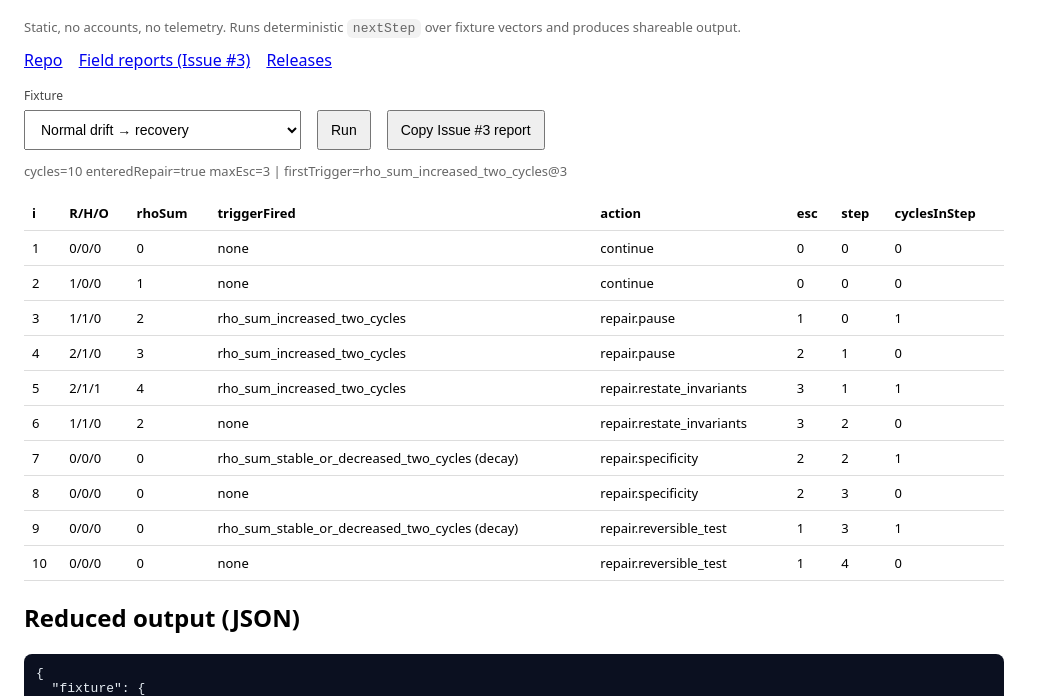
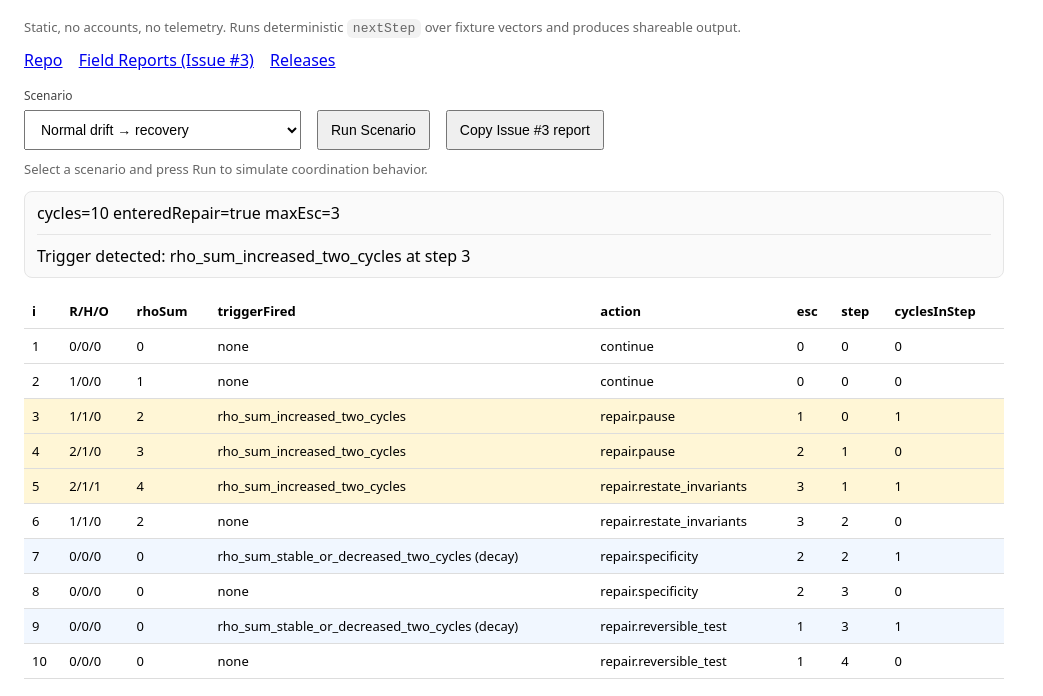
Before and after one commit to CoordCards/coordcard, a website built with Vite: page playground/index.html in a window 1280 px wide. Both pictures are taken after a click on the button "Copy Issue #3 report". Shown: the part 70-766 px from the top of the page, without its empty margins (0-1043 px from the left). Built offline with nearby package versions, Linux system fonts and the light colour scheme.

Commit message:
playground: scenario wording + better trigger/copy summary + row highlights

````diff
--- a/playground/index.html
+++ b/playground/index.html
@@ -17,6 +17,9 @@
       code { background: #f2f2f2; padding: 2px 6px; border-radius: 6px; }
       .muted { color: #666; font-size: 13px; }
       .links a { margin-right: 12px; }
+      .summaryBox { margin-top: 12px; padding: 10px 12px; border: 1px solid #e5e5e5; border-radius: 8px; background: #fafafa; }
+      tr.row-trigger td { background: #fff6d6; }
+      tr.row-decay td { background: #f1f7ff; }
     </style>
   </head>
   <body>
@@ -27,20 +30,22 @@
 
     <div class="links">
       <a href="https://github.com/CoordCards/coordcard" target="_blank" rel="noreferrer">Repo</a>
-      <a href="https://github.com/CoordCards/coordcard/issues/3" target="_blank" rel="noreferrer">Field reports (Issue #3)</a>
+      <a href="https://github.com/CoordCards/coordcard/issues/3" target="_blank" rel="noreferrer">Field Reports (Issue #3)</a>
       <a href="https://github.com/CoordCards/coordcard/releases" target="_blank" rel="noreferrer">Releases</a>
     </div>
 
     <div class="row" style="margin-top: 16px;">
       <div>
-        <label for="fixture">Fixture</label>
+        <label for="fixture">Scenario</label>
         <select id="fixture"></select>
       </div>
-      <button id="run">Run</button>
+      <button id="run">Run Scenario</button>
       <button id="copy">Copy Issue #3 report</button>
     </div>
 
-    <div id="summary" class="muted" style="margin-top: 12px;"></div>
+    <p class="muted" style="margin-top: 10px;">Select a scenario and press Run to simulate coordination behavior.</p>
+
+    <div id="summary" class="summaryBox"></div>
 
     <table id="table" aria-label="Run output">
       <thead>
--- a/playground/src/main.ts
+++ b/playground/src/main.ts
@@ -24,20 +24,42 @@ for (const f of FIXTURES) {
 
 let lastRun: any = null;
 
+function escapeHtml(s: string) {
+  return s
+    .replaceAll('&', '&amp;')
+    .replaceAll('<', '&lt;')
+    .replaceAll('>', '&gt;')
+    .replaceAll('"', '&quot;')
+    .replaceAll("'", '&#39;');
+}
+
+function triggerSummary(run: any): string {
+  const firstTrigger = run.out.find((x: any) => x.triggerFired && x.triggerFired !== 'none' && !String(x.triggerFired).includes('decay'));
+  if (!firstTrigger) return 'No trigger detected';
+  return `Trigger detected: ${firstTrigger.triggerFired} at step ${firstTrigger.i}`;
+}
+
 function render(run: any) {
   tbody.innerHTML = '';
 
   const enteredRepair = run.out.some((x: any) => x.action !== 'continue');
   const maxEsc = Math.max(...run.out.map((x: any) => x.escalationLevel));
   const timeout = run.out.find((x: any) => x.action === 'vent.tighten_scope');
-  const firstTrigger = run.out.find((x: any) => x.triggerFired && x.triggerFired !== 'none' && !String(x.triggerFired).includes('decay'));
 
-  summary.textContent = `cycles=${run.out.length} enteredRepair=${enteredRepair} maxEsc=${maxEsc}` +
-    (firstTrigger ? ` | firstTrigger=${firstTrigger.triggerFired}@${firstTrigger.i}` : '') +
-    (timeout ? ` | timeout@${timeout.i}` : '');
+  const headline = `cycles=${run.out.length} enteredRepair=${enteredRepair} maxEsc=${maxEsc}` + (timeout ? ` | timeout@${timeout.i}` : '');
+  const trig = triggerSummary(run);
+
+  // Visually separate headline from trigger summary.
+  summary.innerHTML = `${escapeHtml(headline)}<hr style="border:0;border-top:1px solid #e5e5e5;margin:10px 0;"/>${escapeHtml(trig)}`;
 
   for (const row of run.out) {
     const tr = document.createElement('tr');
+
+    if (row.triggerFired && row.triggerFired !== 'none') {
+      if (String(row.triggerFired).includes('decay')) tr.classList.add('row-decay');
+      else tr.classList.add('row-trigger');
+    }
+
     const cells = [
       String(row.i),
       `${row.score.R}/${row.score.H}/${row.score.O}`,
@@ -63,7 +85,11 @@ async function run() {
   const f = FIXTURES.find((x) => x.id === fixtureSelect.value) ?? FIXTURES[0];
   const card = cardV02 as any;
   const out = await runVector(f.vector, card);
-  lastRun = { fixture: f, card: 'examples/coordcard-v0.2-example.json', out: out.out };
+  lastRun = {
+    scenario: { id: f.id, label: f.label, vectorName: f.vector.name ?? '' },
+    card: 'examples/coordcard-v0.2-example.json',
+    out: out.out
+  };
   render(lastRun);
 }
 
@@ -71,17 +97,26 @@ async function copyReport() {
   if (!lastRun) {
     await run();
   }
-  const f = lastRun.fixture;
+
+  const trig = triggerSummary(lastRun);
+
+  const payload = {
+    scenario: lastRun.scenario,
+    card: lastRun.card,
+    triggerSummary: trig,
+    out: lastRun.out
+  };
+
   const md = [
     `Field report (playground)`,
     ``,
-    `- Card: examples/coordcard-v0.2-example.json`,
-    `- Fixture: ${f.label}`,
-    `- Vector name: ${f.vector.name ?? ''}`,
+    `- Scenario: ${lastRun.scenario.label}`,
+    `- Card: ${lastRun.card}`,
+    `- ${trig}`,
     ``,
     `Reduced output (paste into Issue #3):`,
     '```json',
-    JSON.stringify(lastRun, null, 2),
+    JSON.stringify(payload, null, 2),
     '```',
     ``,
     `Issue #3: https://github.com/CoordCards/coordcard/issues/3`
````
